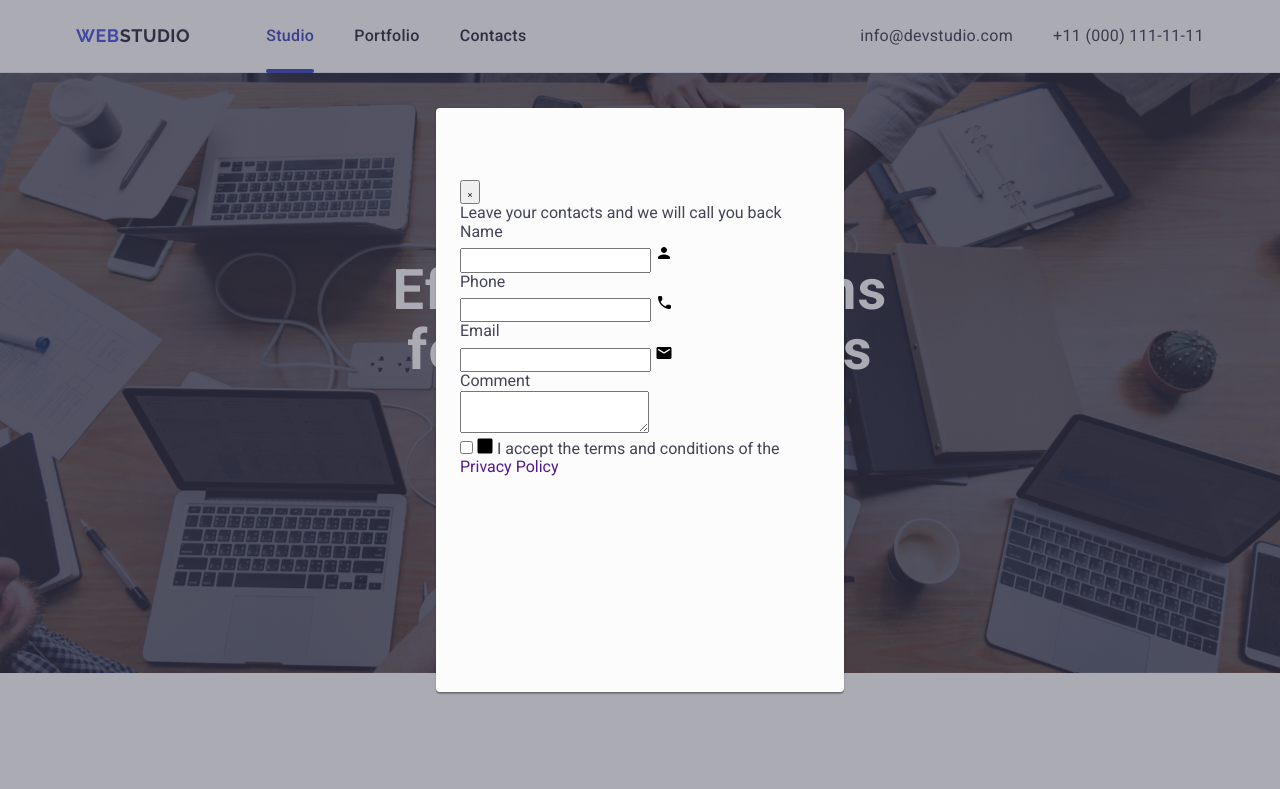
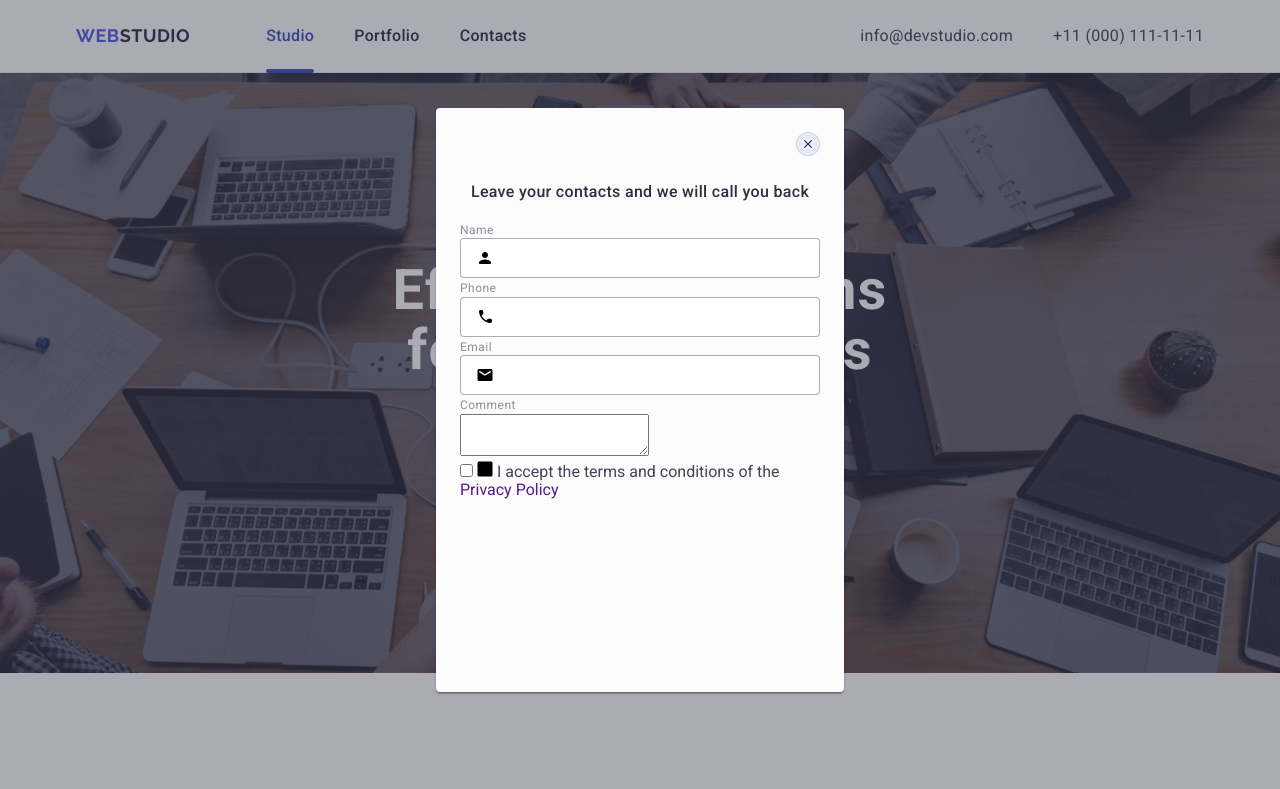
Before and after one commit to Yevhenii-2024/goit-markup-hw-05, a plain HTML site: page index.html in a window 1280 px wide. Shown: the top 789 px of the page. Drawn offline with nearby package versions, Linux system fonts and the light colour scheme.

Commit message:
add changes

```diff
--- a/css/styles.css
+++ b/css/styles.css
@@ -479,7 +479,7 @@ li .cont-exp {
   display: flex;
   justify-content: space-between;
   align-items: center;
-  font-family: inherit;
+  font-family: "Roboto", sans-serif;
   font-weight: 500;
   font-size: 16px;
   line-height: 1.5;
@@ -574,3 +574,59 @@ li .cont-exp {
   background-color: #fcfcfc;
   overflow-y: auto;
 }
+
+.btn-close {
+  position: absolute;
+  top: 24px;
+  right: 24px;
+  width: 24px;
+  height: 24px;
+  border-radius: 50%;
+  display: flex;
+  justify-content: center;
+  align-items: center;
+  background-color: #e7e9fc;
+  border: 1px solid rgba(0, 0, 0, 0.1);
+}
+
+.btn-close-svg {
+  fill: #2e2f42;
+}
+
+.modal-text {
+  font-weight: 500;
+  font-size: 16px;
+  line-height: 1.5;
+  letter-spacing: 0.02em;
+  text-align: center;
+  color: #2e2f42;
+  margin-bottom: 16px;
+}
+
+.modal-label {
+  font-family: "Roboto", sans-serif;
+  font-weight: 400;
+  font-size: 12px;
+  line-height: 1.16667;
+  letter-spacing: 0.04em;
+  color: #8e8f99;
+  margin-bottom: 4px;
+}
+
+.cont-input {
+  position: relative;
+}
+
+.svg-input {
+  position: absolute;
+  top: 8px;
+  left: 16px;
+}
+
+.modal-input {
+  border: 1px solid #2e2f4266;
+  border-radius: 4px;
+  width: 360px;
+  height: 40px;
+  padding-left: 38px;
+}
--- a/index.html
+++ b/index.html
@@ -564,34 +564,34 @@
     <div class="modal-overlay is-open">
       <div class="modal">
         <button type="submit" class="btn-close">
-          <svg class="btn-close-svg" width="4" height="4">
+          <svg class="btn-close-svg" width="8" height="8">
             <use href="./images/icons.svg#close"></use>
           </svg>
         </button>
         <p class="modal-text">Leave your contacts and we will call you back</p>
         <form>
-          <label for="">Name</label>
-          <div>
-            <input type="text" />
-            <svg width="18" height="24">
+          <label for="" class="modal-label">Name</label>
+          <div class="cont-input">
+            <input type="text" class="modal-input" />
+            <svg width="18" height="24" class="svg-input">
               <use href="./images/icons.svg#person"></use>
             </svg>
           </div>
-          <label for="">Phone</label>
-          <div>
-            <input type="tel" name="" id="" />
-            <svg width="18" height="24">
+          <label for="" class="modal-label">Phone</label>
+          <div class="cont-input">
+            <input type="tel" name="" id="" class="modal-input" />
+            <svg width="18" height="24" class="svg-input">
               <use href="./images/icons.svg#phone"></use>
             </svg>
           </div>
-          <label for="">Email</label>
-          <div>
-            <input type="email" name="" id="" />
-            <svg width="18" height="24">
+          <label for="" class="modal-label">Email</label>
+          <div class="cont-input">
+            <input type="email" name="" id="" class="modal-input" />
+            <svg width="18" height="24" class="svg-input">
               <use href="./images/icons.svg#email"></use>
             </svg>
           </div>
-          <label for="">Comment</label>
+          <label for="" class="modal-label">Comment</label>
           <div>
             <textarea name="" id=""></textarea>
           </div>
```
